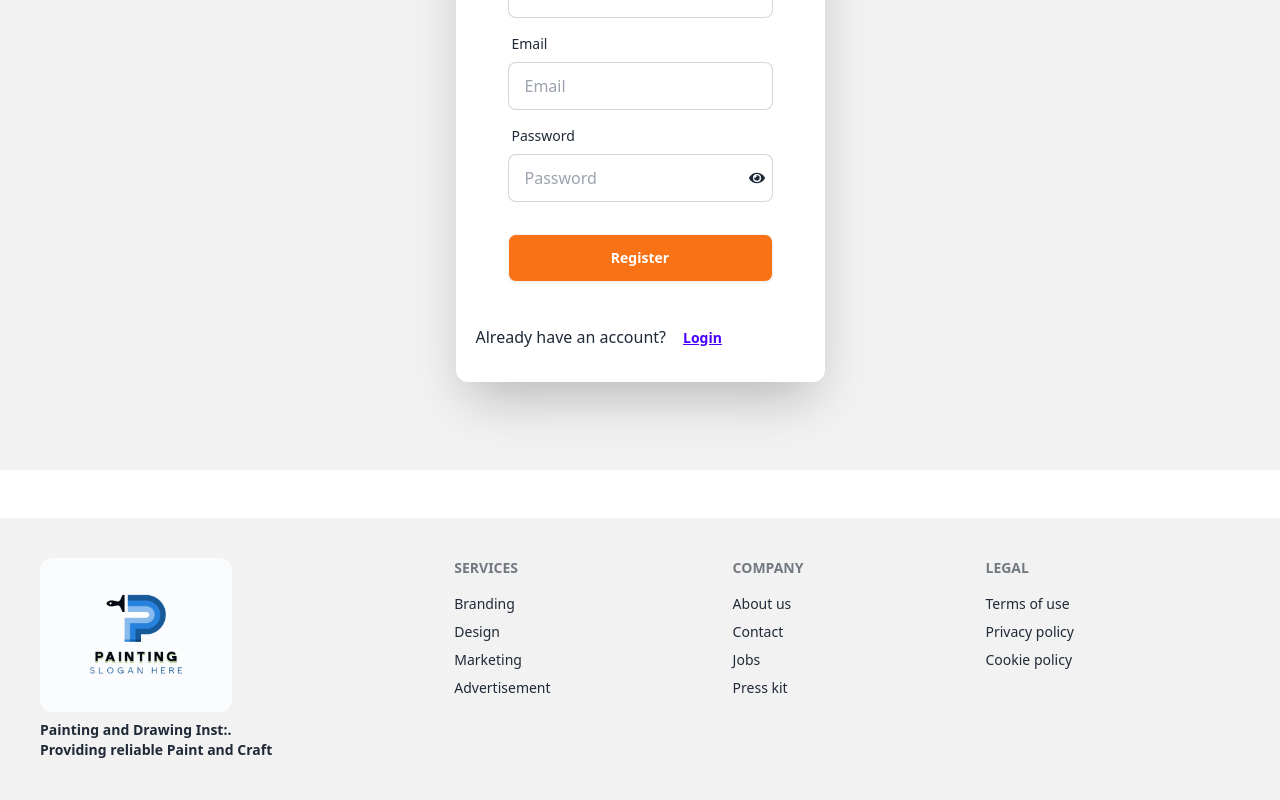
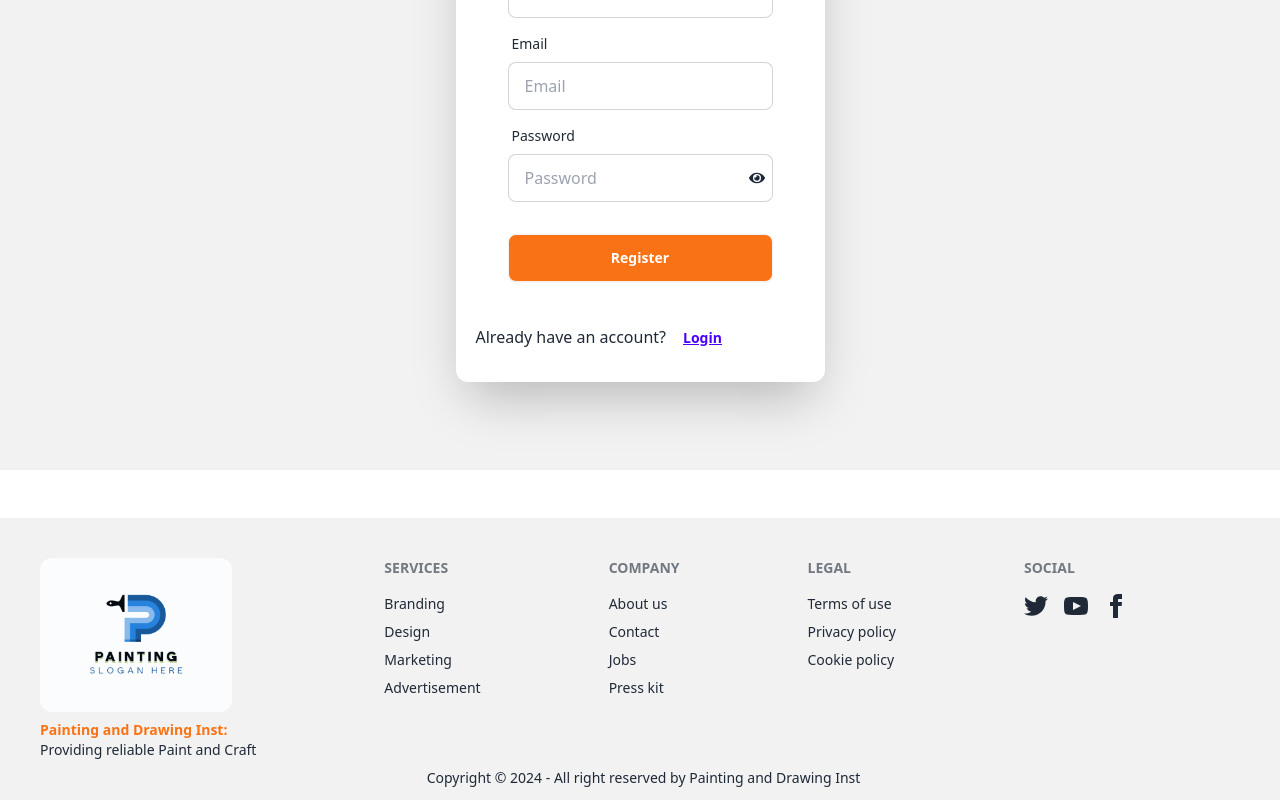
Before and after one commit to KhEliash/Painting-Drawing-Client, a React (Vite) app: page /register in a window 1280 px wide. Shown: the part 410-1210 px from the top of the page. Built offline with nearby package versions, Linux system fonts and the light colour scheme; no server answers.

Commit message:
banner slider and footer

```diff
--- a/package.json
+++ b/package.json
@@ -19,7 +19,8 @@
     "react-icons": "^5.1.0",
     "react-router-dom": "^6.23.0",
     "sort-by": "^1.2.0",
-    "sweetalert": "^2.1.2"
+    "sweetalert": "^2.1.2",
+    "swiper": "^11.1.1"
   },
   "devDependencies": {
     "@types/react": "^18.2.66",
--- a/src/Authprovider/AuthProvider.jsx
+++ b/src/Authprovider/AuthProvider.jsx
@@ -28,6 +28,7 @@
 
   // update profile
   const updateUserProfile = (name, image) => {
+    setLoading(true);
     return updateProfile(auth.currentUser, {
       displayName: name,
       photoURL: image,
--- a/src/Components/Banner.jsx
+++ /dev/null
@@ -1,11 +0,0 @@
-
-
-const Banner = () => {
-    return (
-        <div>
-            banner
-        </div>
-    );
-};
-
-export default Banner;
--- a/src/Components/Error.jsx
+++ b/src/Components/Error.jsx
@@ -9,7 +9,7 @@
   return (
     <div className="text-center mt-3 space-y-3">
       <Helmet>
-        <title>Error - Factory Fusion</title>
+        <title>Error - PaintingDrawing</title>
       </Helmet>
 
       <h1 className="text-3xl font-bold text-red-500">Oops!</h1>
--- a/src/Components/Footer.jsx
+++ b/src/Components/Footer.jsx
@@ -2,11 +2,11 @@
 
 const Footer = () => {
   return (
-    <footer className="footer p-10 bg-base-200 text-base-content mt-12">
+    <footer className="footer p-10 bg-base-200 text-base-content mt-12 relative">
       <aside>
         <img src={logo} alt="logo" className="w-48 rounded-xl" />
-        <h3 className="font-bold">
-          Painting and Drawing Inst:.
+        <h3 >
+         <span  className="font-bold text-orange-500"> Painting and Drawing Inst:</span>
           <br />
           Providing reliable Paint and Craft
         </h3>
@@ -31,6 +31,50 @@
         <a className="link link-hover">Privacy policy</a>
         <a className="link link-hover">Cookie policy</a>
       </nav>
+      <nav>
+        <h6 className="footer-title">Social</h6>
+        <div className="grid grid-flow-col gap-4">
+          <a>
+            <svg
+              xmlns="http://www.w3.org/2000/svg"
+              width="24"
+              height="24"
+              viewBox="0 0 24 24"
+              className="fill-current"
+            >
+              <path d="M24 4.557c-.883.392-1.832.656-2.828.775 1.017-.609 1.798-1.574 2.165-2.724-.951.564-2.005.974-3.127 1.195-.897-.957-2.178-1.555-3.594-1.555-3.179 0-5.515 2.966-4.797 6.045-4.091-.205-7.719-2.165-10.148-5.144-1.29 2.213-.669 5.108 1.523 6.574-.806-.026-1.566-.247-2.229-.616-.054 2.281 1.581 4.415 3.949 4.89-.693.188-1.452.232-2.224.084.626 1.956 2.444 3.379 4.6 3.419-2.07 1.623-4.678 2.348-7.29 2.04 2.179 1.397 4.768 2.212 7.548 2.212 9.142 0 14.307-7.721 13.995-14.646.962-.695 1.797-1.562 2.457-2.549z"></path>
+            </svg>
+          </a>
+          <a>
+            <svg
+              xmlns="http://www.w3.org/2000/svg"
+              width="24"
+              height="24"
+              viewBox="0 0 24 24"
+              className="fill-current"
+            >
+              <path d="M19.615 3.184c-3.604-.246-11.631-.245-15.23 0-3.897.266-4.356 2.62-4.385 8.816.029 6.185.484 8.549 4.385 8.816 3.6.245 11.626.246 15.23 0 3.897-.266 4.356-2.62 4.385-8.816-.029-6.185-.484-8.549-4.385-8.816zm-10.615 12.816v-8l8 3.993-8 4.007z"></path>
+            </svg>
+          </a>
+          <a>
+            <svg
+              xmlns="http://www.w3.org/2000/svg"
+              width="24"
+              height="24"
+              viewBox="0 0 24 24"
+              className="fill-current"
+            >
+              <path d="M9 8h-3v4h3v12h5v-12h3.642l.358-4h-4v-1.667c0-.955.192-1.333 1.115-1.333h2.885v-5h-3.808c-3.596 0-5.192 1.583-5.192 4.615v3.385z"></path>
+            </svg>
+          </a>
+        </div>
+      </nav>
+
+      <div className="block md:absolute lg:absolute bottom-3 left-1/3 text-wrap">
+        <p>
+          Copyright © 2024 - All right reserved by Painting and Drawing Inst
+        </p>
+      </div>
     </footer>
   );
 };
--- a/src/Components/Home.jsx
+++ b/src/Components/Home.jsx
@@ -1,9 +1,11 @@
+import Slider from "../HomeComponents/Slider";
+
 
 
 const Home = () => {
     return (
         <div>
-            home
+         <Slider></Slider>
         </div>
     );
 };
--- /dev/null
+++ b/src/HomeComponents/Slider.jsx
@@ -0,0 +1,125 @@
+import {
+  A11y,
+  Autoplay,
+  Navigation,
+  Pagination,
+  Scrollbar,
+} from "swiper/modules";
+import { Swiper, SwiperSlide } from "swiper/react";
+
+// Import Swiper styles
+import "swiper/css";
+import "swiper/css/navigation";
+import "swiper/css/pagination";
+import "swiper/css/autoplay";
+
+const Slider = () => {
+  return (
+    <div>
+      <Swiper
+        // install Swiper modules
+        modules={[Navigation, Pagination, A11y, Autoplay]}
+        spaceBetween={50}
+        slidesPerView={1}
+        navigation
+        autoplay={{
+          delay: 2500,
+          disableOnInteraction: false,
+        }}
+        pagination={{ clickable: true }}
+        onSwiper={(swiper) => console.log(swiper)}
+        onSlideChange={() => console.log("slide change")}
+      >
+        {/* slide 1 */}
+        <SwiperSlide>
+          <div className="  relative">
+            <img
+              src="https://i.ibb.co/WtVCXF0/landscape.jpg"
+              alt="img"
+              className="w-full h-[200px] lg:h-[600px]"
+            />
+
+            <div className="absolute top-0 left-0  w-full h-[200px] lg:h-[600px] flex ml-12 text-wrap">
+              <div className=" flex flex-col items-start  justify-center space-y-3">
+                <h1 className="text-5xl font-extrabold text-orange-500">
+                  Nature's Palette
+                </h1>
+                <br />
+                <p className="text-2xl ">
+                  Immerse yourself in the breathtaking beauty of our landscapes.
+                  Explore vibrant colors, serene scenes, and endless
+                  inspiration.
+                </p>
+                <br />
+                <button className="btn bg-orange-500 border-0 text-white">
+                  Explore Now
+                </button>
+              </div>
+              <div className="w-1/3"></div>
+            </div>
+          </div>
+        </SwiperSlide>
+        {/* slide 2 */}
+        <SwiperSlide>
+          <div className="  relative">
+            <img
+              src="https://i.ibb.co/MCdMFr1/oil-paint.jpg"
+              alt="img"
+              className="w-full h-[200px] lg:h-[600px]"
+            />
+
+            <div className="absolute top-0 left-0  w-full h-[200px] lg:h-[600px] flex ml-12 text-wrap">
+              <div className=" flex flex-col items-start  justify-center space-y-3">
+                <h1 className="text-5xl font-extrabold text-orange-500">
+                  Elegant Brushstrokes
+                </h1>
+                <br />
+                <p className="text-2xl text-[#f7f74b] ">
+                  Indulge in the rich textures and captivating hues of oil
+                  paintings. Let every stroke tell a story, evoking emotions and
+                  igniting imaginations
+                </p>
+                <br />
+                <button className="btn bg-orange-500 border-0 text-white">
+                  Explore Now
+                </button>
+              </div>
+              <div className="w-1/3"></div>
+            </div>
+          </div>
+        </SwiperSlide>
+        {/* slide 3 */}
+        <SwiperSlide>
+          <div className="  relative">
+            <img
+              src="https://i.ibb.co/m5X0cQX/water-color.png"
+              alt="img"
+              className="w-full h-[200px] lg:h-[600px]"
+            />
+
+            <div className="absolute top-0 left-0  w-full h-[200px] lg:h-[600px] flex ml-12 text-wrap">
+              <div className=" flex flex-col items-start  justify-center space-y-3">
+                <h1 className="text-5xl font-extrabold text-orange-500">
+                  Whimsical Watercolors
+                </h1>
+                <br />
+                <p className="text-2xl  text-[#f7f74b]">
+                  Dive into the ethereal world of watercolor artistry.
+                  Experience the fluidity of colors blending seamlessly,
+                  creating dreamlike landscapes and enchanting scenes
+                </p>
+                <br />
+                <button className="btn bg-orange-500 text-white border-0">
+                  Explore Now
+                </button>
+              </div>
+              <div className="w-1/3"></div>
+            </div>
+          </div>
+        </SwiperSlide>
+      </Swiper>
+    </div>
+  );
+};
+
+export default Slider;
```
Also changed, not shown: 1 other file (tests, documents, lock files or other folders).
